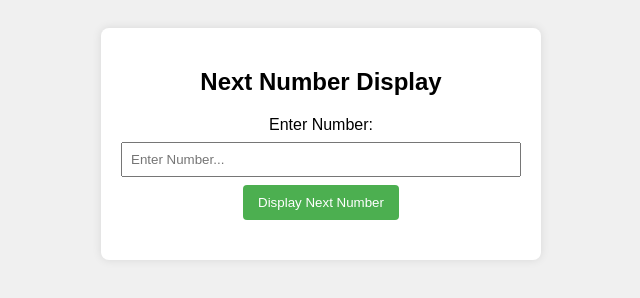
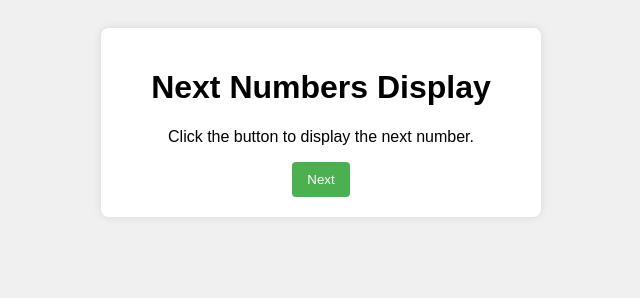
Before and after one commit to rethabilemakaotsi/nextnumbertask, a plain HTML site: page index.html in a window 1280 px wide. Shown: the whole page, without its empty margins (319-959 px from the left). Drawn offline with Linux system fonts and the light colour scheme.

Commit message:
firstcommit

```diff
--- a/index.html
+++ b/index.html
@@ -3,18 +3,19 @@
 <head>
     <meta charset="UTF-8">
     <meta name="viewport" content="width=device-width, initial-scale=1.0">
-    <title>nextnumber</title>
+    <title>Next Number Display</title>
     <link rel="stylesheet" href="style.css">
 </head>
 <body>
-    <div id="nextnumber">
-        <h2>Next Number Display</h2>
+    <div id="displaynext">
+        <h1>Next Numbers Display</h1>
+<p id="output">Click the button to display the next number.</p>
+<button id="nextButton">Next</button>
+    </div>
 
-        <label for="number">Enter Number:</label>
-        <input type="number" id="Number" placeholder="Enter Number..." required>
-        <button onclick="diplayNextNumber()">Display Next Number</button>
-        <div id="result"></div>
-      </div>
-    <script src="index.js"></script>
+
+
+<script src="index.js"></script>
+
 </body>
 </html>
--- a/index.js
+++ b/index.js
@@ -1,16 +1,16 @@
+function nextNumbersGenerator(numbers) {
+  let index = 0;
+
+  return function () {
+      const outputElement = document.getElementById('output');
+      outputElement.textContent = numbers[index];
+      index = (index + 1) % numbers.length;
+  };
+}
 
 
-function diplayNextNumber() {
-
-    const currentNumber = parseFloat(document.getElementById('Number').value);
-
-    if (isNaN(currentNumber)) {
-        document.getElementById('result').textContent = 'Please enter a valid number.';
-        return;
-    }
-
-    const nextNumber = currentNumber + 1;
+const numbers = [1, 2, 3, 4, 5];
+const getNextNumber = nextNumbersGenerator(numbers);
 
 
-    document.getElementById('result').textContent = `Next Number: ${nextNumber}`;
-}
+document.getElementById('nextButton').addEventListener('click', getNextNumber);
--- a/style.css
+++ b/style.css
@@ -5,7 +5,7 @@ body {
     padding: 20px;
   }
 
-  #nextnumber {
+  #displaynext {
     max-width: 400px;
     margin: 0 auto;
     background-color: #fff;
```
